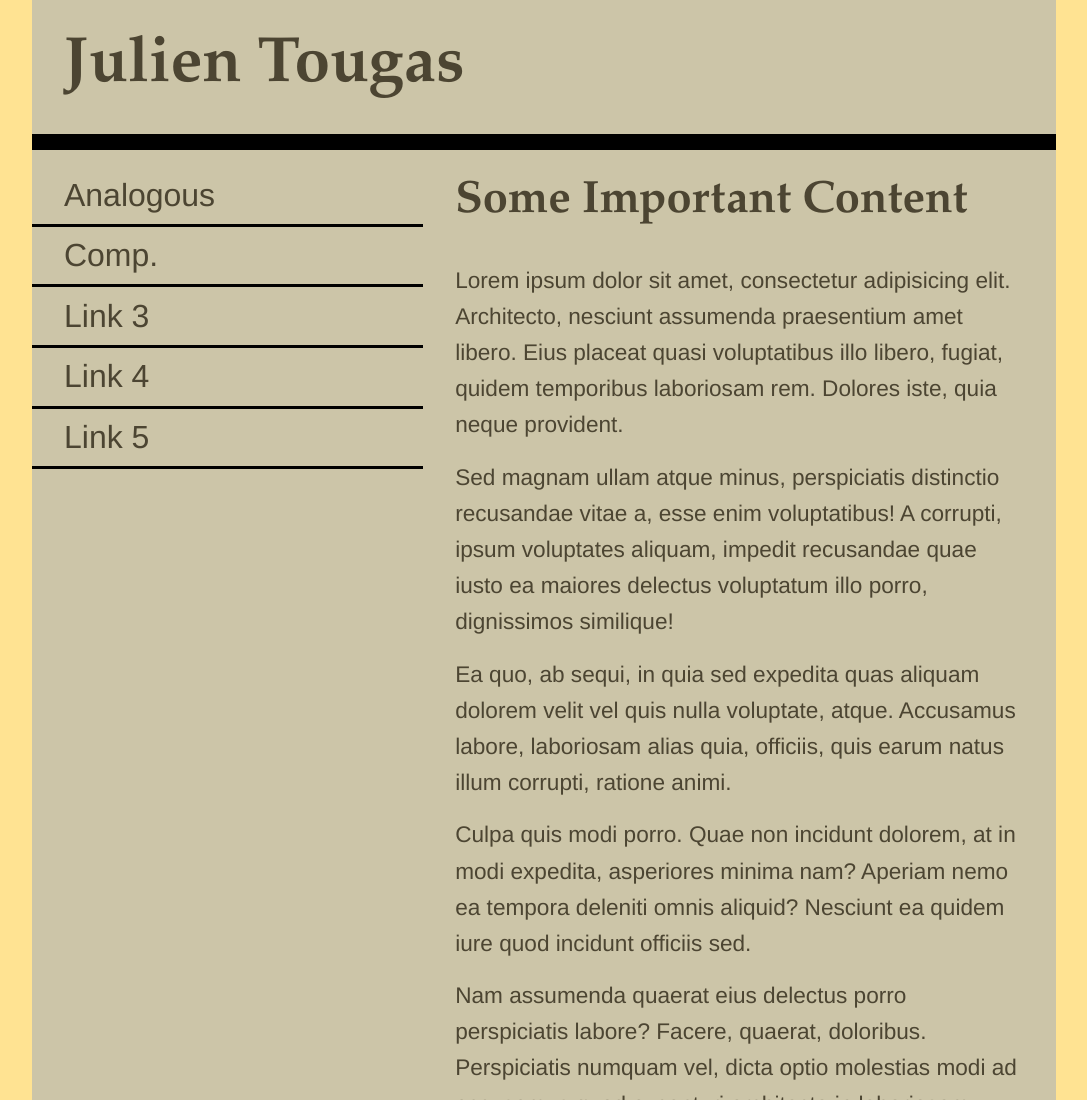
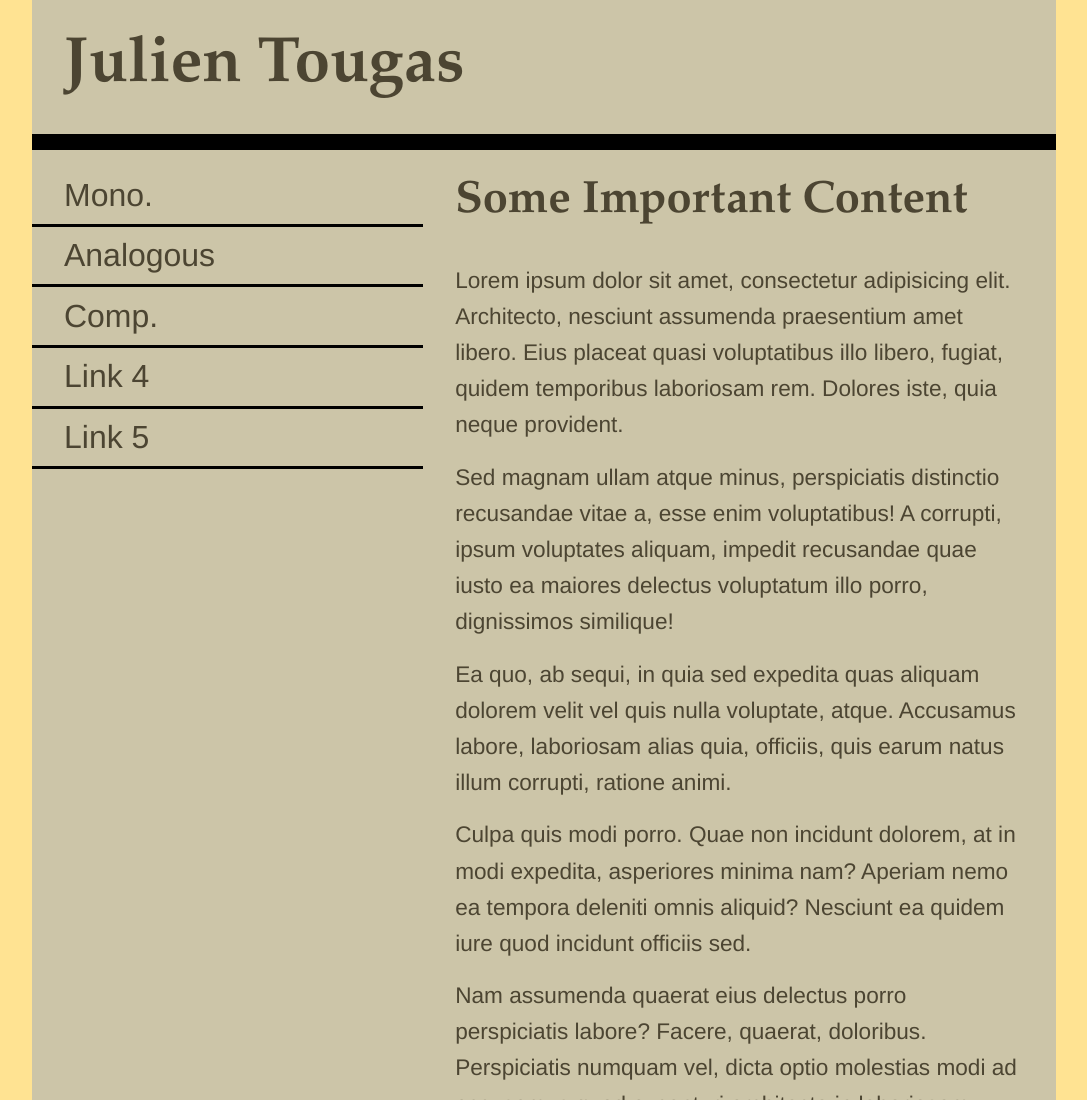
Before and after one commit to julientougas/colours, a plain HTML site: page index.html in a window 1280 px wide. Shown: the top 1100 px of the page, without its empty margins (96-1183 px from the left). Drawn offline with Linux system fonts and the light colour scheme.

Commit message:
actually finished

```diff
--- a/index.html
+++ b/index.html
@@ -103,9 +103,10 @@
         </header>
         <nav>
             <ul>
+               <li><a href="index.html">Mono.</a></li>
                 <li><a href="analogous.html">Analogous</a></li>
                 <li><a href="complementary.html">Comp.</a></li>
-                <li><a href="#">Link 3</a></li>
+
                 <li><a href="#">Link 4</a></li>
                 <li><a href="#">Link 5</a></li>
             </ul>
```
Also changed, not shown: analogous.html (+1 -1 lines), complementary.html (+1 -1 lines).
